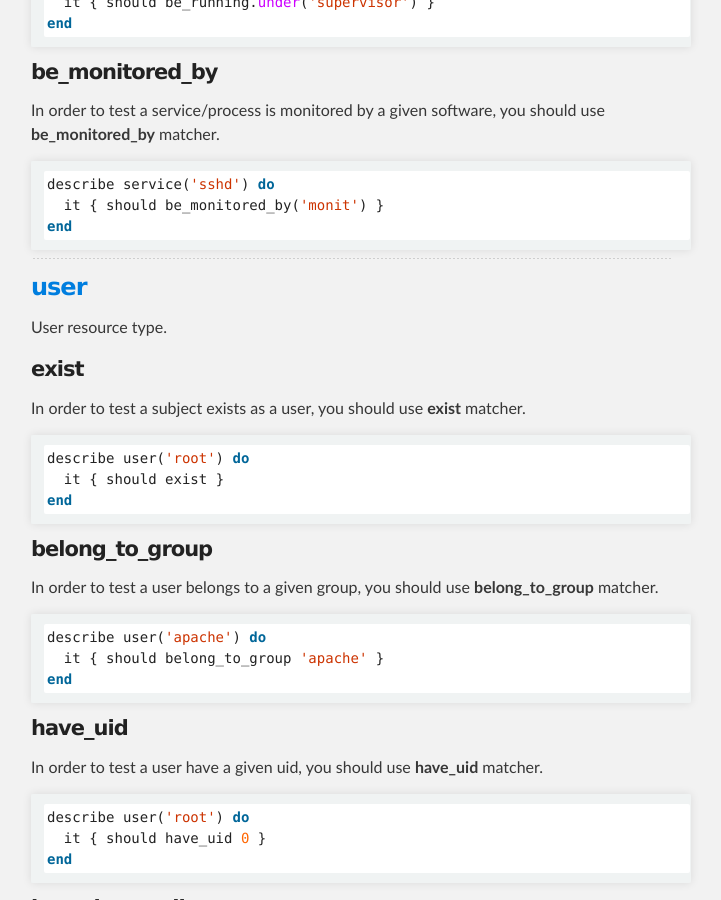
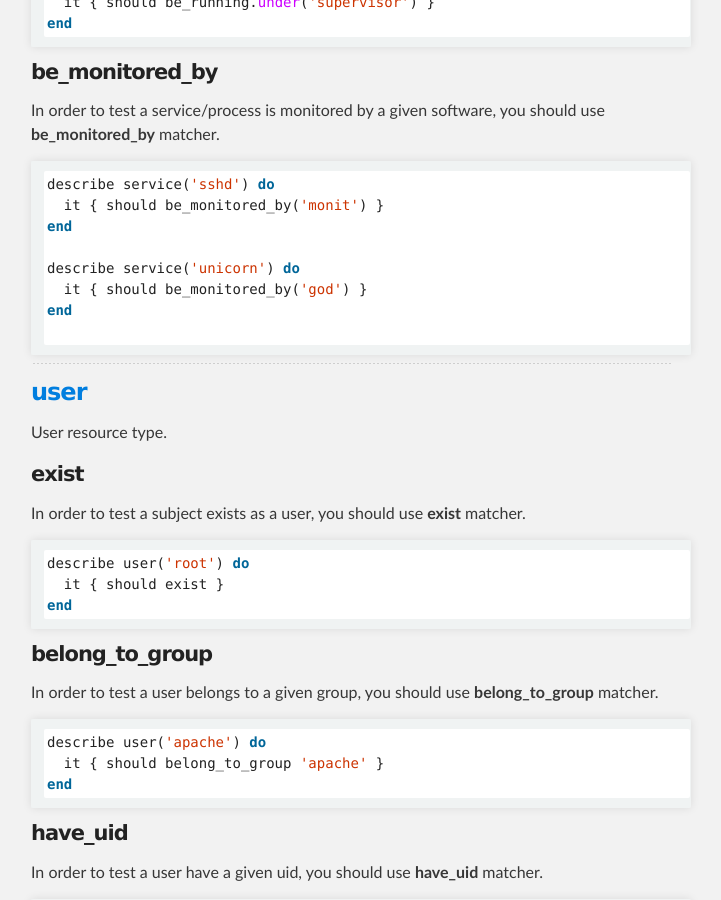
Before and after one commit to serverspec/serverspec.github.io, a Jekyll site: the page built from resource_types.md, in a window 1280 px wide and 900 px high, scrolled down 12849 px. Shown: the whole window, without its empty margins (289-1010 px from the left). Built offline with Jekyll 4.4.1, drawn with Linux system fonts in a browser that asks for light colours; Markdown is read by kramdown in place of the engine named in the settings.

Commit message:
Add be_monitored_by('god')

````diff
--- a/_includes/service.md
+++ b/_includes/service.md
@@ -46,4 +46,9 @@ In order to test a service/process is monitored by a given software, you should
 describe service('sshd') do
   it { should be_monitored_by('monit') }
 end
+
+describe service('unicorn') do
+  it { should be_monitored_by('god') }
+end
+
 ```
````
